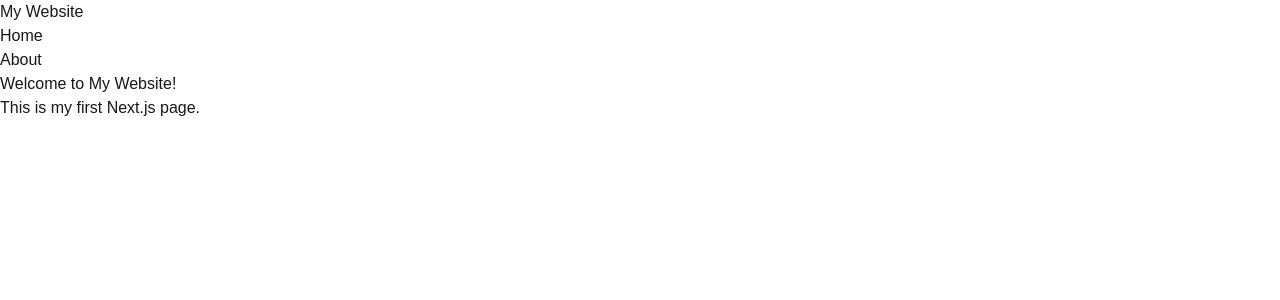
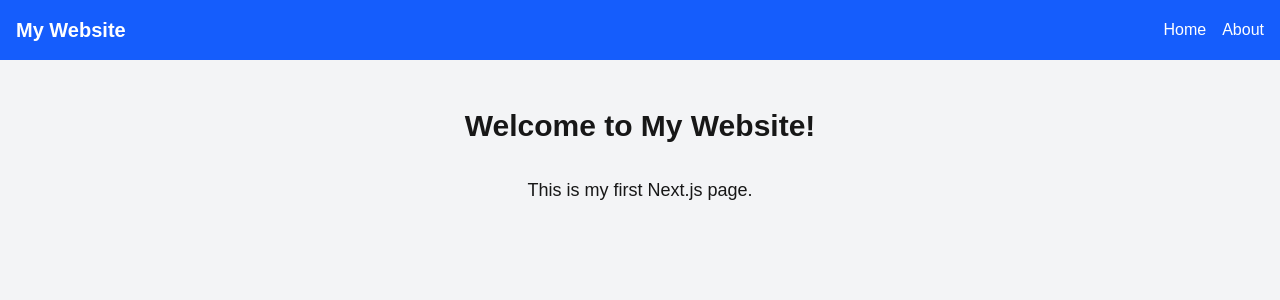
Before and after one commit to Ananta-git/nextjs-learning, a Next.js app: page / in a window 1280 px wide. Shown: the top 300 px of the page. Built offline with nearby package versions, Linux system fonts and the light colour scheme.

Commit message:
addes style using tailwind

```diff
--- a/src/app/components/Header.tsx
+++ b/src/app/components/Header.tsx
@@ -1,11 +1,11 @@
 export default function Header() {
   return (
-    <header>
-      <nav>
-        <h2>My Website</h2>
-        <ul>
-          <li><a href="/">Home</a></li>
-          <li><a href="/about">About</a></li>
+    <header className="bg-blue-600 text-white p-4">
+      <nav className="flex justify-between items-center">
+        <h2 className="text-xl font-bold">My Website</h2>
+        <ul className="flex space-x-4">
+          <li><a href="/" className="hover:underline">Home</a></li>
+          <li><a href="/about" className="hover:underline">About</a></li>
         </ul>
       </nav>
     </header>
--- a/src/app/page.tsx
+++ b/src/app/page.tsx
@@ -3,10 +3,12 @@ import Header from './components/Header'
 
 export default function Home() {
   return (
-    <div>
+    <div className='min-h-screen bg-gray-100 '>
       <Header />
-      <h1>Welcome to My Website!</h1>
-      <p>This is my first Next.js page.</p>
+      <main className='container mx-auto p-4'>
+        <h1 className='text-3xl font-bold text-center my-8'>Welcome to My Website!</h1>
+        <p className="text-lg text-center">This is my first Next.js page.</p>
+      </main>
     </div>
   )
 }
```
